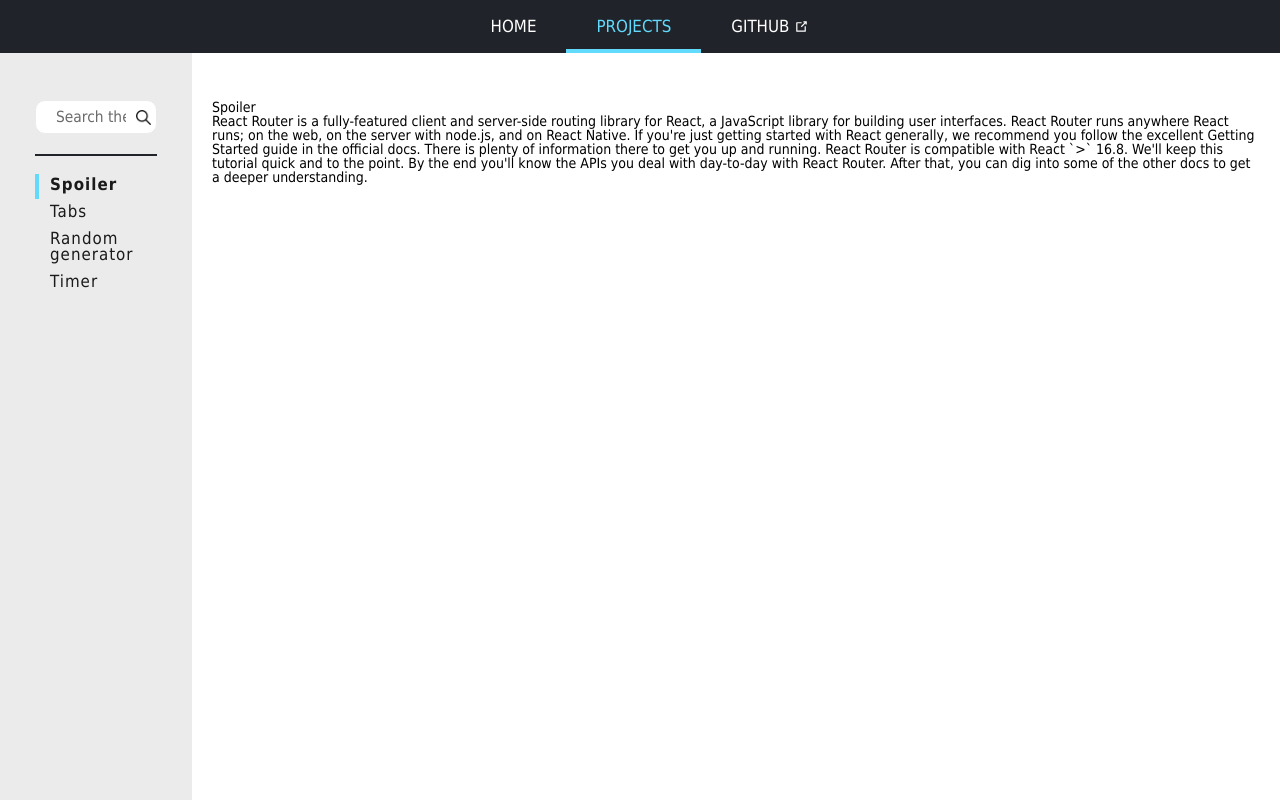
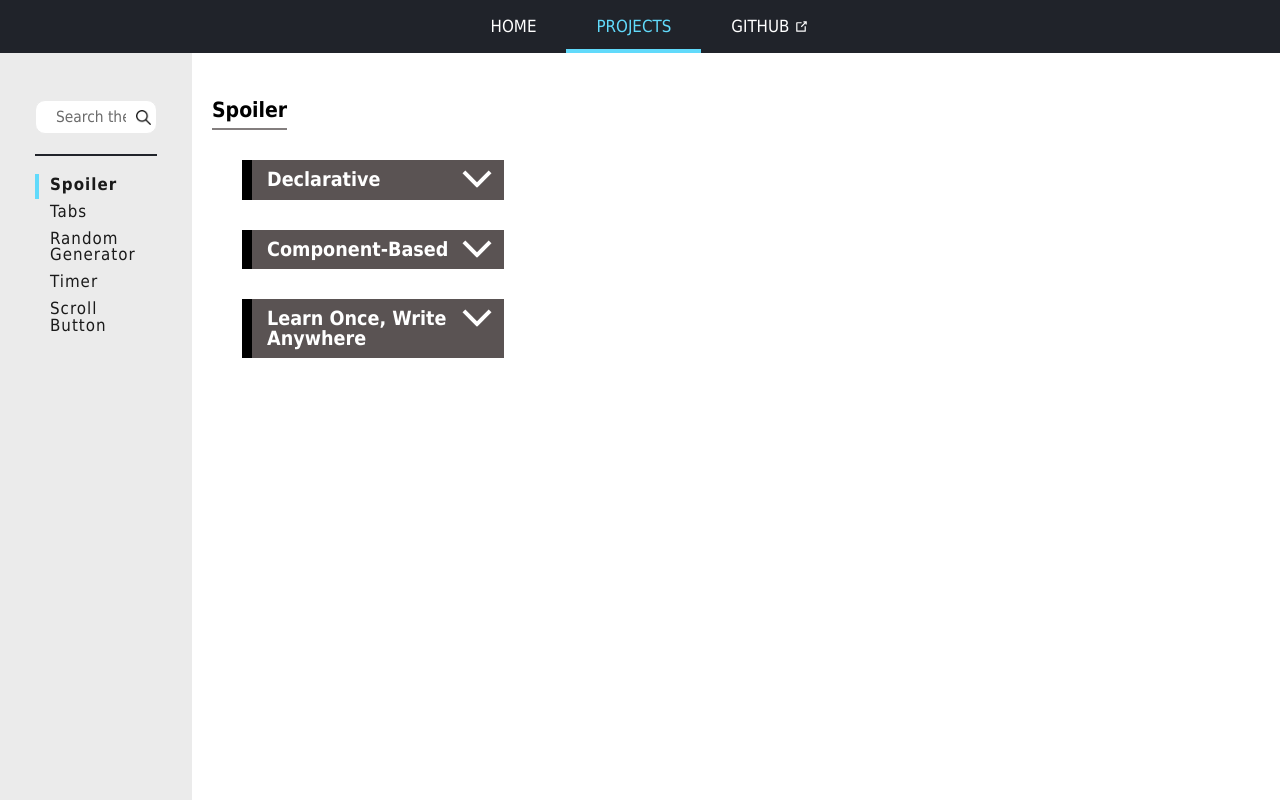
Before and after one commit to KAMESEMPAIONE/projects_stack, a React (Create React App) app: page /projects/spoiler in a window 1280 px wide. Built offline with nearby package versions, Linux system fonts and the light colour scheme.

Commit message:
added new projects

```diff
--- a/src/App.tsx
+++ b/src/App.tsx
@@ -6,10 +6,11 @@ import {Header} from "./component/Header/Header";
 import {Home} from "./pages/Home/Home";
 import {Projects} from "./pages/Projects/Projects";
 import {NotFoundPage} from "./pages/NotFoundPage/NotFoundPage";
-import {Spoiler} from "./component/Spoiler/Spoiler";
+import {SpoilerPage} from "./pages/SpoilerPage/SpoilerPage";
 import {Tabs} from "./component/Tabs/Tabs";
 import { Random } from './pages/Random/Random';
 import { Timer } from './component/Timer/Timer';
+import { ScrollButton } from './component/ScrollButton/ScrollButton';
 
 function App() {
   return (
@@ -22,10 +23,11 @@ function App() {
                             <Route path={'/'} element={<Home/>}/>
                             <Route path={'/projects'} element={<Navigate to={'/projects/spoiler'}/>}/>
                             <Route path={'/projects'} element={<Projects/>}>
-                                    <Route path={'spoiler'} element={<Spoiler/>}/>
+                                    <Route path={'spoiler'} element={<SpoilerPage/>}/>
                                     <Route path={'tabs'} element={<Tabs/>}/>
                                     <Route path={'random-generator'} element={<Random/>}/>
                                     <Route path={'timer'} element={<Timer/>}/>
+                                    <Route path={'scroll-button'} element={<ScrollButton/>}/>
                             </Route>
                             <Route path={'*'} element={<NotFoundPage/>}/>
                     </Routes>
--- a/src/component/NavBar/NavBar.tsx
+++ b/src/component/NavBar/NavBar.tsx
@@ -8,7 +8,7 @@ export const NavBar: FC = () => {
     const [searchParams, setSearchParams] = useSearchParams();
     const searchQuery: string = searchParams.get('searchValue') || ('');
 
-    const linkArr: string[] = ['Spoiler','Tabs','Random generator','Timer'];
+    const linkArr: string[] = ['Spoiler','Tabs','Random Generator','Timer', 'Scroll Button'];
 
     const filteredArr: string[] = linkArr.filter((link: string) => {
         return  link.toLowerCase().includes(searchQuery)
--- /dev/null
+++ b/src/component/ScrollButton/ScrollButton.scss
@@ -0,0 +1,51 @@
+.ScrollButton {
+    height: 3000px;
+    scroll-behavior: smooth;
+
+    p {
+        margin-top: 15px;
+        font-size: 1.2em;
+    }
+
+    &__item {
+        display: none;
+        position: fixed;
+        right: 40px;
+        bottom: 70px;
+        width: 50px;
+        height: 50px;
+        background: #20232A;
+        border-radius: 50%;
+        opacity: 0.5;
+        cursor: pointer;
+        transition: 400ms;
+
+        &.active {
+            display: block;
+        }
+
+        &:hover {
+            opacity: 1;
+        }
+
+        &::after, &::before {
+            content: '';
+            position: absolute;
+            top: 22px;
+            width: 20px;
+            height: 5px;
+            background: #fff;
+        }
+
+        &::before {
+            left: 9px;
+            rotate: -45deg;
+        }
+
+        &::after {
+            right: 9px;
+            rotate: 45deg;
+        }
+
+    }
+}
--- /dev/null
+++ b/src/component/ScrollButton/ScrollButton.tsx
@@ -0,0 +1,28 @@
+import React, { FC, useState } from "react";
+import './ScrollButton.scss';
+
+export const ScrollButton: FC = () => {
+    const [isActive, setIsActive] = useState<boolean>(false);
+
+    window.addEventListener('scroll', () => {
+        if(window.pageYOffset > document.documentElement.clientHeight) {
+            setIsActive(true);
+        } else {
+            setIsActive(false)
+        }
+    })
+
+    const handleClick = (): void => {
+        window.scrollTo(0,0);
+    }
+
+
+    return (
+        <section className="ScrollButton">
+            <h2 className="Projects__title">Scroll Button</h2>
+            <p>Just scroll down to see it</p>
+
+            <div onClick={handleClick} className={`ScrollButton__item ${isActive ? 'active' : ''}`}></div>
+        </section>
+    )
+}
--- a/src/component/Spoiler/Spoiler.scss
+++ b/src/component/Spoiler/Spoiler.scss
@@ -0,0 +1,71 @@
+.Spoiler {
+
+    margin: 30px;
+    width: 25%;
+
+    &__head {
+        position: relative;
+        padding: 10px 0 10px 25px;
+        font-size: 1.4em;
+        font-weight: bold;
+        background: #5a5353;
+        color: #fff;
+        cursor: pointer;
+
+        &::before {
+            content: '';
+            width: 10px;
+            height: 100%;
+            position: absolute;
+            left: 0;
+            top: 0;
+            background: black;
+            transition: 200ms;
+        }
+
+        &.active::before {
+            background: #61dafb;
+        }
+    }
+
+    &__arrow {
+        &::after, &::before {
+            content: '';
+            position: absolute;
+            top: 17px;
+            width: 20px;
+            height: 4px;
+            background: #fff;
+            transition: 300ms;
+        }
+
+        &::after {
+            right: 11px;
+            rotate: -45deg;
+        }
+
+        &::before {
+            right: 23px;
+            rotate: 45deg;
+        }
+
+        .Spoiler__head.active  &::after {
+            rotate: 45deg;
+        }
+
+        .Spoiler__head.active &:before {
+            rotate: -45deg;
+        }
+    }
+
+    &__body {
+        display: none;
+        padding: 10px;
+        font-size: 1.2em;
+        line-height: 1.5;
+        background: rgba(187,239,253,0.3);
+        &.active {
+            display: block;
+        }
+    }
+}
--- a/src/component/Spoiler/Spoiler.tsx
+++ b/src/component/Spoiler/Spoiler.tsx
@@ -1,14 +1,29 @@
-import {FC} from "react";
+import {FC, useState} from "react";
 import './Spoiler.scss';
 
-export const Spoiler: FC = () => {
+interface SpoilerProps {
+    title: string,
+    children: React.ReactNode
+}
+
+export const Spoiler: FC<SpoilerProps> = (props) => {
+    const [isActive, setIsActive] = useState<boolean>(false);
+
+    const handleClick = (): void => {
+        setIsActive(!isActive);
+    }
+
+
     return (
-        <div>
-            <h2>Spoiler</h2>
-            <p>React Router is a fully-featured client and server-side routing library for React, a JavaScript library for building user interfaces. React Router runs anywhere React runs; on the web, on the server with node.js, and on React Native.
+            <div className="Spoiler">
+                <div onClick={handleClick} className={`Spoiler__head ${isActive ? 'active' : ''}`}>
+                    {props.title}
+                    <span className="Spoiler__arrow"></span>
+                </div>
+                <div className={`Spoiler__body ${isActive ? 'active' : ''}`}>
+                    {props.children}
+                </div>
+            </div>
 
-                If you're just getting started with React generally, we recommend you follow the excellent Getting Started guide in the official docs. There is plenty of information there to get you up and running. React Router is compatible with React `{`>`}` 16.8.
-                We'll keep this tutorial quick and to the point. By the end you'll know the APIs you deal with day-to-day with React Router. After that, you can dig into some of the other docs to get a deeper understanding. </p>
-        </div>
     )
 }
--- a/src/component/Timer/Timer.scss
+++ b/src/component/Timer/Timer.scss
@@ -0,0 +1,10 @@
+.Timer {
+    &__body {
+        margin: 30px 0;
+    }
+
+    &__clock {
+        padding: 0 0 0 15px;
+        font-size: 1.3em;
+    }
+}
--- a/src/component/Timer/Timer.tsx
+++ b/src/component/Timer/Timer.tsx
@@ -1,10 +1,47 @@
-import { FC } from "react";
+import { FC, useState, useEffect } from "react";
 import './Timer.scss';
 
 export const Timer: FC = () => {
+    const [currentTime, setCurrentTime] = useState<Date>(new Date())
+
+    useEffect(() => {
+      const interval =  setInterval(() => {
+            setCurrentTime(new Date())
+       },1000)
+
+       return () => clearInterval(interval)
+    },[])
+
+
     return (
-        <div>
-            Timer
-        </div>
+        <section className="Timer">
+            <div className="Timer__item">
+
+                <h2 className="Projects__title">Clock</h2>
+
+                <div className="Timer__body">
+                   <div className="Timer__clock">
+                        {`${currentTime.getHours()}:${currentTime.getMinutes()}:${currentTime.getSeconds()}`}
+                    </div>
+                </div>
+
+            </div>
+
+            <div className="Timer__item">
+                <h2 className="Projects__title">Stopwatch</h2>
+
+                <div className="Timer__body">
+
+                </div>
+            </div>
+
+            <div className="Timer__item">
+                <h2 className="Projects__title">Timer</h2>
+
+                <div className="Timer__body">
+
+                </div>
+            </div>
+        </section>
     )
 }
--- /dev/null
+++ b/src/pages/SpoilerPage/SpoilerPage.tsx
@@ -0,0 +1,24 @@
+import {FC} from "react";
+import { Spoiler } from "../../component/Spoiler/Spoiler";
+import './SpoilerPage.scss';
+
+export const SpoilerPage: FC = () => {
+    return (
+        <section className="SpoilerPage">
+        <h2 className="Projects__title">Spoiler</h2>
+
+        <Spoiler title='Declarative'>
+            React makes it painless to create interactive  UIs. Design simple views for each state in your application, and React will efficiently update and render just the right components when your data changes. Declarative views make your code more predictable and easier to debug.
+        </Spoiler>
+
+        <Spoiler title='Component-Based'>
+            Build encapsulated components that manage their own state, then compose them to make complex UIs.
+            Since component logic is written in JavaScript instead of templates, you can easily pass rich data through your app and keep state out of the DOM.
+        </Spoiler>
+
+        <Spoiler title='Learn Once, Write Anywhere'>
+            We don’t make assumptions about the rest of your technology stack, so you can develop new features in React without rewriting existing code.
+        </Spoiler>
+    </section>
+    )
+}
```
Also changed, not shown: src/pages/Random/Random.tsx (+14 -3 lines), src/pages/SpoilerPage/SpoilerPage.scss (added).
